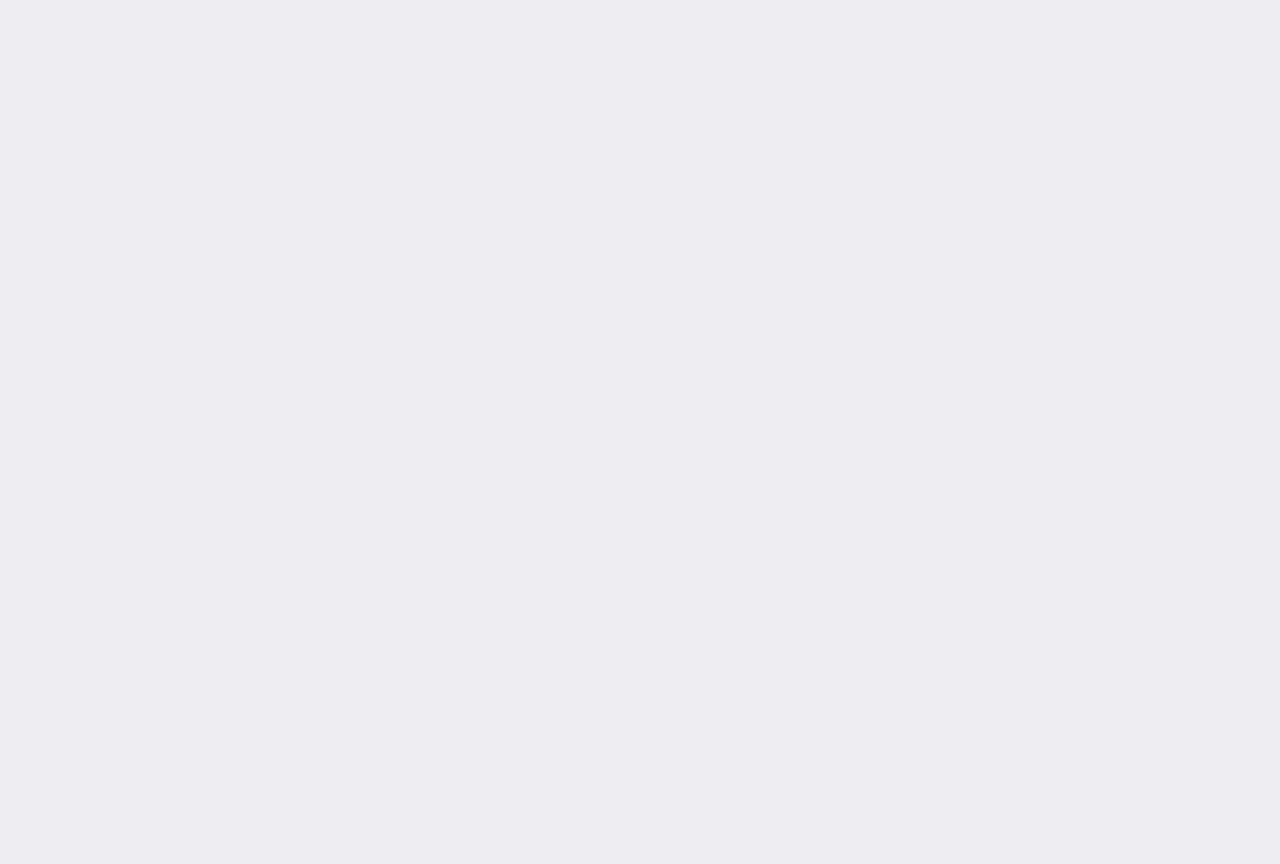
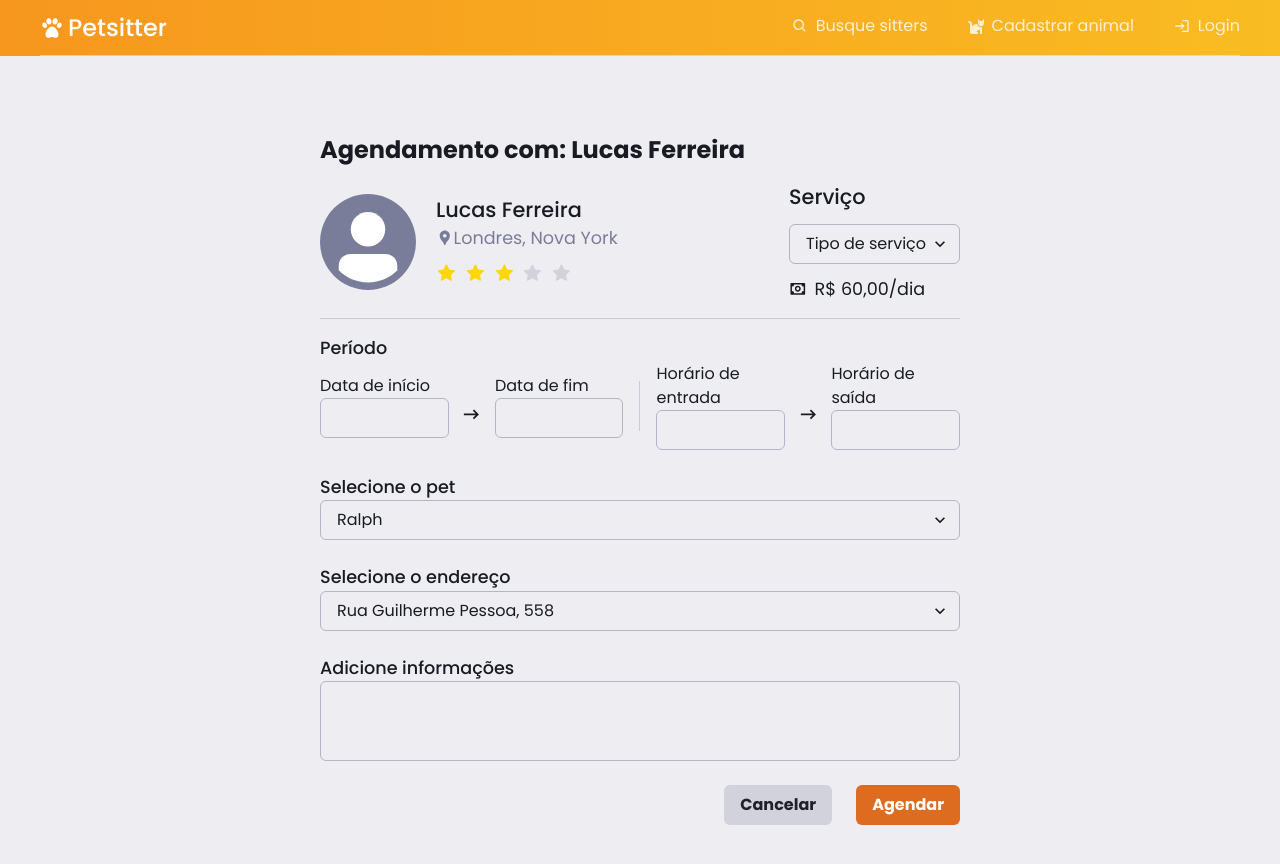
Before and after one commit to lucasferreiraz/petsitter, a React (Create React App) app in the folder frontend/: page /contrato in a window 1280 px wide. Before the commit this address had no page. Shown: the top 864 px of the page. Before the commit the page ends 800 px from the top, so only its background shows below. Built offline with nearby package versions, Linux system fonts and the light colour scheme.

Commit message:
feat: contract page

```diff
--- a/frontend/src/App.tsx
+++ b/frontend/src/App.tsx
@@ -10,6 +10,7 @@ import { Login } from './pages/Login';
 import { ForgotPassword } from './pages/ForgotPassword';
 import { Register } from './pages/Register';
 import { Sitter } from './pages/Sitter';
+import { CreateContract } from './pages/CreateContract';
 
 import { theme } from './styles/theme';
 
@@ -23,6 +24,7 @@ export function App() {
           <Route path="/recuperarSenha" element={<ForgotPassword />} />
           <Route path="/registrar" element={<Register />} />
           <Route path="/sitter" element={<Sitter />} />
+          <Route path="/contrato" element={<CreateContract />} />
         </Routes>
       </BrowserRouter>
     </ChakraProvider>
--- /dev/null
+++ b/frontend/src/pages/CreateContract/index.tsx
@@ -0,0 +1,99 @@
+import { Avatar, Box, Button, ButtonGroup, Center, Divider, Flex, Heading, HStack, Icon, Input, Select, Text, Textarea } from "@chakra-ui/react";
+import { BiMoney } from "react-icons/bi";
+import { CgArrowRight } from "react-icons/cg";
+import { MdLocationPin } from "react-icons/md";
+
+import { Header } from "../../components/Header";
+import { Rating } from "../../components/Rating";
+
+export function CreateContract() {
+  return (
+    <Flex direction="column">
+      <Header navItemSelected="" minified />
+
+      <Flex direction="column" mx="20rem" my="5rem">
+        <Heading
+          fontSize="1.5rem"
+        >
+          Agendamento com: Lucas Ferreira
+        </Heading>
+
+        <Flex direction="row" align="center" mt="1rem" justify="space-between">
+          <Flex direction="row">
+            <Avatar size="xl" mr="5" />
+            <Flex direction="column">
+              <Text fontSize="1.3rem" fontWeight="medium">Lucas Ferreira</Text>
+              <Flex fontSize="1.1rem" color="gray.400" mb="3" align="center">
+                <Icon as={MdLocationPin} />
+                Londres, Nova York
+              </Flex>
+              <Rating rating={3}/>
+            </Flex>
+          </Flex>
+          <Flex direction="column">
+          <Text fontSize="1.3rem" fontWeight="medium">Serviço</Text>
+            <Select my="3">
+              <option>Tipo de serviço</option>
+            </Select>
+            <Flex align="center" fontSize="1.1rem">
+              <Icon as={BiMoney} mr="2" />
+              R$ 60,00/dia
+            </Flex>
+          </Flex>
+        </Flex>
+
+        <Divider my="1rem" />
+
+        <Text fontWeight="medium" fontSize="1.1rem">Período</Text>
+        <Flex align="center">
+          <Box>
+            <Text>Data de início</Text>
+            <Input type="text" />
+          </Box>
+          <Box mt="1.5rem" mx="0.8rem">
+            <Icon as={CgArrowRight} fontSize="1.3rem" />
+          </Box>
+          <Box>
+            <Text>Data de fim</Text>
+            <Input type="text" />
+          </Box>
+          <Center mx="1rem" height='50px'>
+            <Divider orientation='vertical' />
+          </Center>
+          <Box>
+            <Text>Horário de entrada</Text>
+            <Input type="text" />
+          </Box>
+          <Box mt="1.5rem" mx="0.8rem">
+            <Icon as={CgArrowRight} fontSize="1.3rem" />
+          </Box>
+          <Box>
+            <Text>Horário de saída</Text>
+            <Input type="text" />
+          </Box>
+        </Flex>
+
+        <Text mt="1.5rem" fontWeight="medium" fontSize="1.1rem">Selecione o pet</Text>
+        <Select>
+          <option>Ralph</option>
+          <option>Billy</option>
+          <option>Bartô</option>
+        </Select>
+
+        <Text mt="1.5rem" fontWeight="medium" fontSize="1.1rem">Selecione o endereço</Text>
+        <Select>
+          <option>Rua Guilherme Pessoa, 558</option>
+          <option>Rua Rofolfo Batista, 378</option>
+        </Select>
+
+        <Text mt="1.5rem" fontWeight="medium" fontSize="1.1rem">Adicione informações</Text>
+        <Textarea resize="none" />
+
+        <ButtonGroup justifyContent="flex-end" mt="1.5rem" spacing='6'>
+          <Button>Cancelar</Button>
+          <Button colorScheme="orange">Agendar</Button>
+        </ButtonGroup>
+      </Flex>
+    </Flex>
+  );
+}
```
